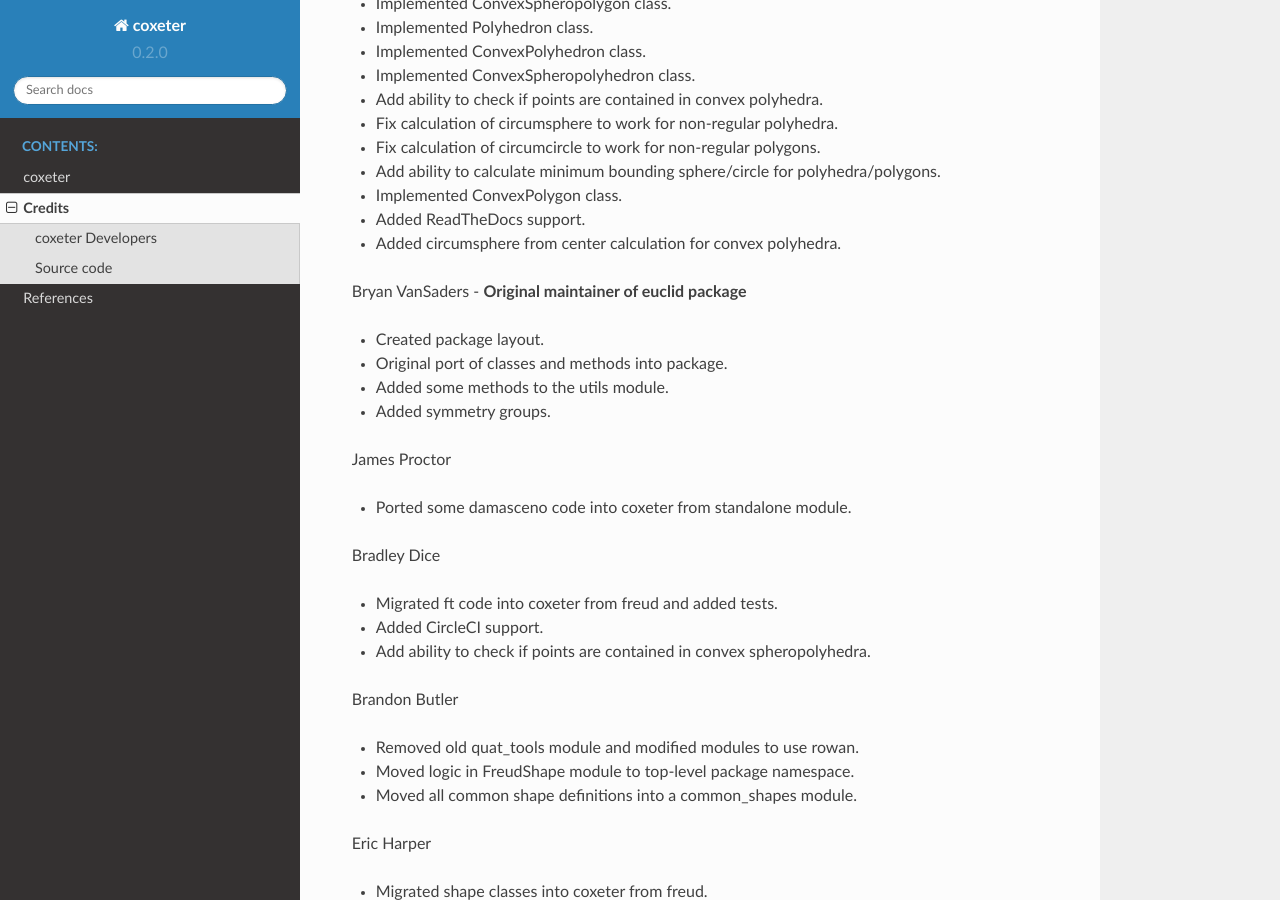
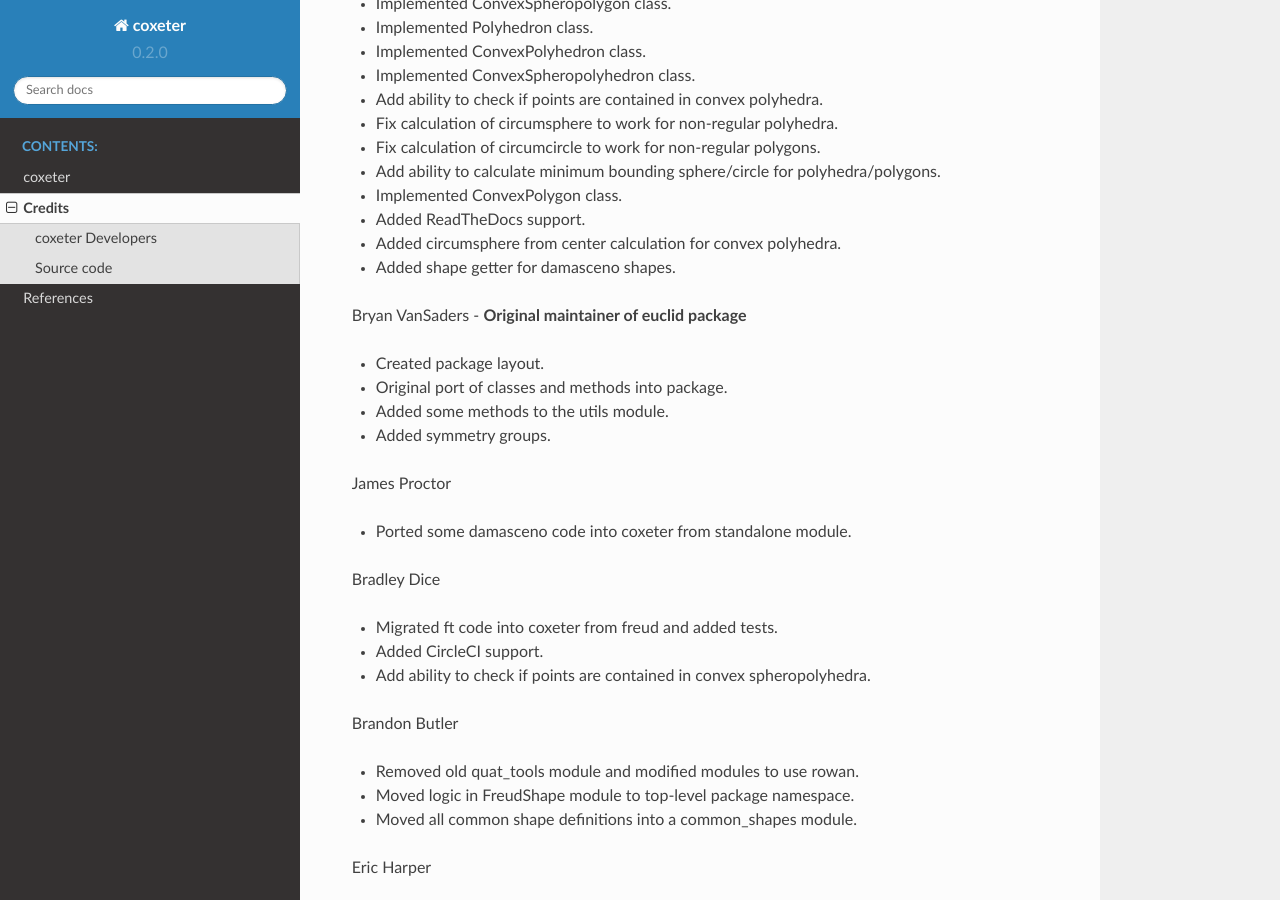
Before and after one commit to glotzerlab/coxeter, a Sphinx documentation site: the page built from doc/source/credits.rst, in a window 1280 px wide and 900 px high, scrolled down 464 px. Built offline with Sphinx 7.4.7 and the Read the Docs theme 2.0.0, drawn with Linux system fonts in a browser that asks for light colours.

Commit message:
Update changelog and credits.

```diff
--- a/doc/source/credits.rst
+++ b/doc/source/credits.rst
@@ -24,6 +24,7 @@
 * Implemented ConvexPolygon class.
 * Added ReadTheDocs support.
 * Added circumsphere from center calculation for convex polyhedra.
+* Added shape getter for damasceno shapes.
 
 Bryan VanSaders - **Original maintainer of euclid package**
 
```
Also changed, not shown: ChangeLog.md (+1 -0 lines).
